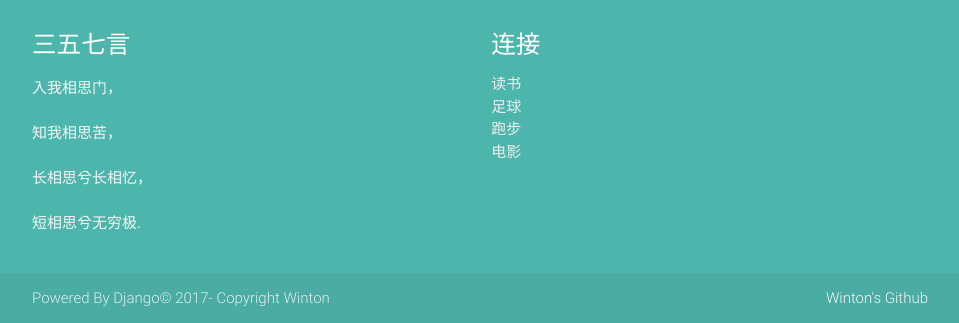
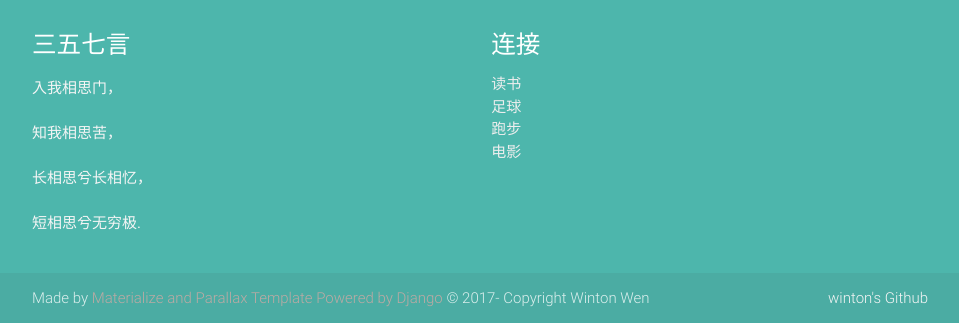
Before and after one commit to wendao7/A-django-blog-application, a Django app: page / in a window 1280 px wide. Shown: the part 1407-1730 px from the top of the page, without its empty margins (160-1119 px from the left). Run offline with Django 3.2, Linux system fonts and the light colour scheme; data that the repository does not hold is empty; some libraries are stand-ins or nearby versions.

Commit message:
change the footer content

```diff
--- a/blog/templates/blog/common.html
+++ b/blog/templates/blog/common.html
@@ -85,8 +85,8 @@
       </div>
       <div class="footer-copyright">
         <div class="container">
-        Powered By Django© 2017- Copyright Winton
-        <a class="grey-text text-lighten-4 right" href="#!">Winton's Github</a>
+        Made by <a class="brown-text text-lighten-3" href="http://materializecss.com">Materialize and Parallax Template Powered by Django</a> © 2017- Copyright Winton Wen
+        <a class="grey-text text-lighten-4 right" href="#!">winton's Github</a>
         </div>
       </div>
     </footer>
--- a/blog/templates/blog/index.html
+++ b/blog/templates/blog/index.html
@@ -23,9 +23,9 @@
                     <li>
                       <a href="{% url 'blog:detail' blog.id %}" class="collection-item blue-grey-text text-darken-3">
                         <h6>
-                          {{ blog.title }}
+                        {{ blog.title }}
+                        <span><i class="tiny material-icons">query_builder</i> {{ blog.pub_date|date:"Y-m-d H:i:s" }}</span>
                         </h6>
-                        <span><i class="tiny material-icons">query_builder</i> {{ blog.pub_date|date:"Y-m-d H:i:s" }}</span>
                       </a>
                     </li>
                     <div class="divider"></div>
```
